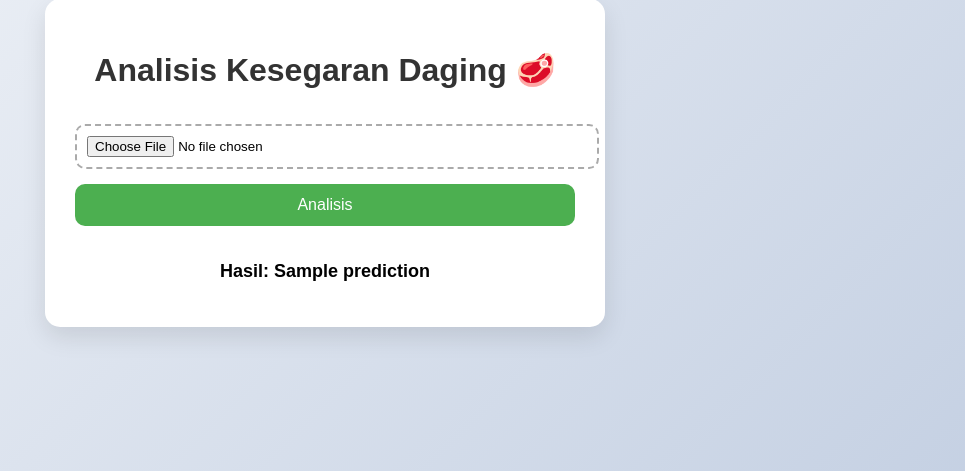
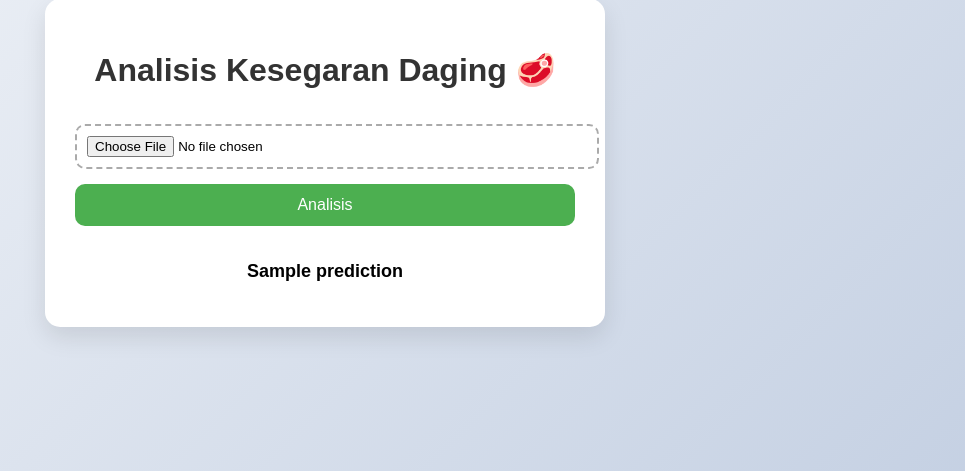
Before and after one commit to j3juuuu/analisis_daging, a Flask app: template templates/index.html in a window 1280 px wide. Shown: the part 237-708 px from the top of the page, without its empty margins (315-1280 px from the left). Run offline with Flask 3, Linux system fonts and the light colour scheme; the template is opened without the code that fills it: most values are stand-ins (such as "Sample title", 1, 10 or a date in 2020).

Commit message:
Update index.html

```diff
--- a/templates/index.html
+++ b/templates/index.html
@@ -17,7 +17,7 @@
 
     {% if prediction %}
         <div class="result">
-            Hasil: {{ prediction }}
+            {{ prediction }}
         </div>
     {% endif %}
 
```
